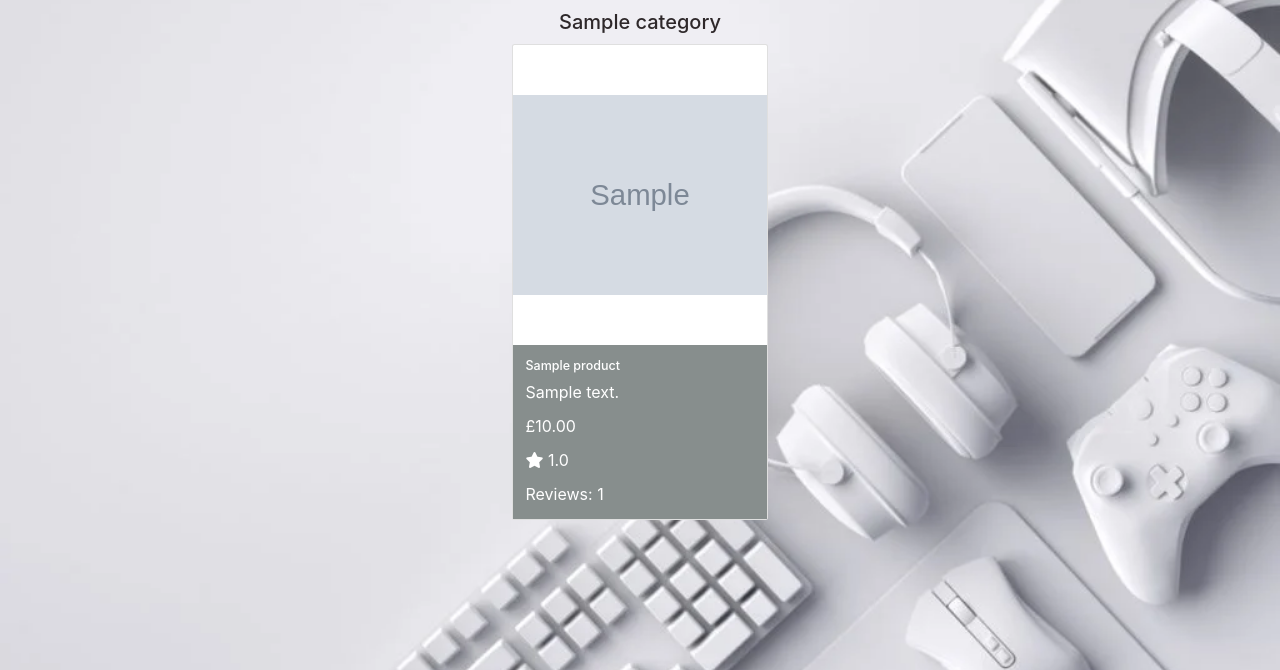
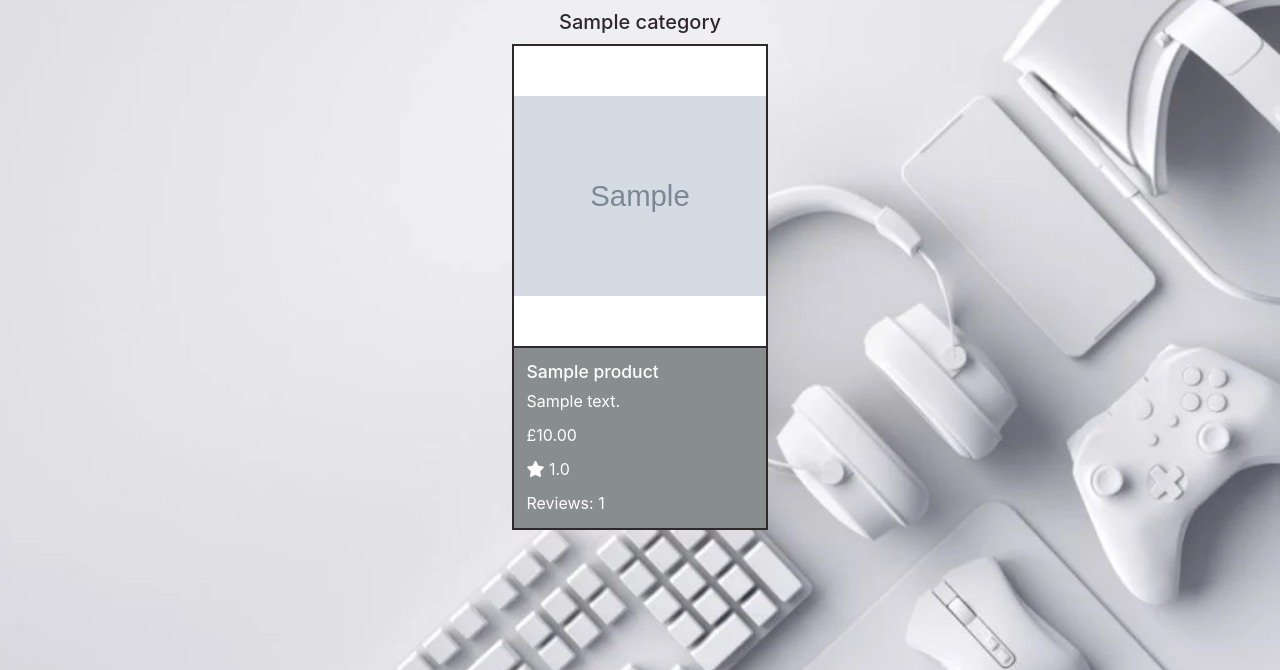
Before and after one commit to ThomasWharton/gamer-station, a Django app: page /products/ in a window 1280 px wide. Shown: the part 130-800 px from the top of the page. Run offline with Django 3.2, Linux system fonts and the light colour scheme; tables that the repository leaves empty hold one stand-in row (values such as "Sample post"); grey boxes marked "Sample" are stand-in pictures; parts of the project's set-up code (start-up, migrations or seed data) failed here and were passed over; some libraries are stand-ins or nearby versions.

Commit message:
Adjust styling of product cards

```diff
--- a/products/templates/products/products.html
+++ b/products/templates/products/products.html
@@ -16,7 +16,7 @@
         <div class="row justify-content-center">
             {% for product in products %}
                 {% if product.category == category %}
-                    <div class="card col-lg-3 col-md-5 col-sm-8 col-xs-12">
+                    <div class="card rounded-0 col-lg-3 col-md-5 col-sm-8 col-xs-12">
                         <div class="row justify-content-center align-content-center product-img-container">
                             {% if product.image %}
                                 <a href="{% url 'product_detail' product.id %}">
@@ -29,7 +29,9 @@
                             {% endif %}
                         </div>
                         <div class="card-body bg-grey text-white">
-                            <h5 class="card-title">{{ product.name }}</h5>
+                            <a href="{% url 'product_detail' product.id %}" class="text-white">
+                                <h3 class="card-title">{{ product.name }}</h3>
+                            </a>
                             <p class="card-text">{{ product.description }}</p>
                             <p class="card-text">£{{ product.price }}</p>
                             <p class="card-text"><i class="fas fa-star"></i> {{ product.average_rating|default_if_none:"No ratings yet" }}</p>
--- a/static/css/base.css
+++ b/static/css/base.css
@@ -120,11 +120,21 @@ body {
     width: 40rem;
     margin: 0.5rem 0.5rem;
     padding: 0;
+    border: 2px solid var(--raisin-black);
 }
 
 .card-body {
     margin: 0;
     width: 100%;
+    border-top: 2px solid var(--raisin-black);
+}
+
+.card-body > a:hover {
+    text-decoration: none;
+}
+
+.card-body > a > h3:hover {
+    color: var(--raisin-black);
 }
 
 /* -------------------------------- Media Queries */
```
